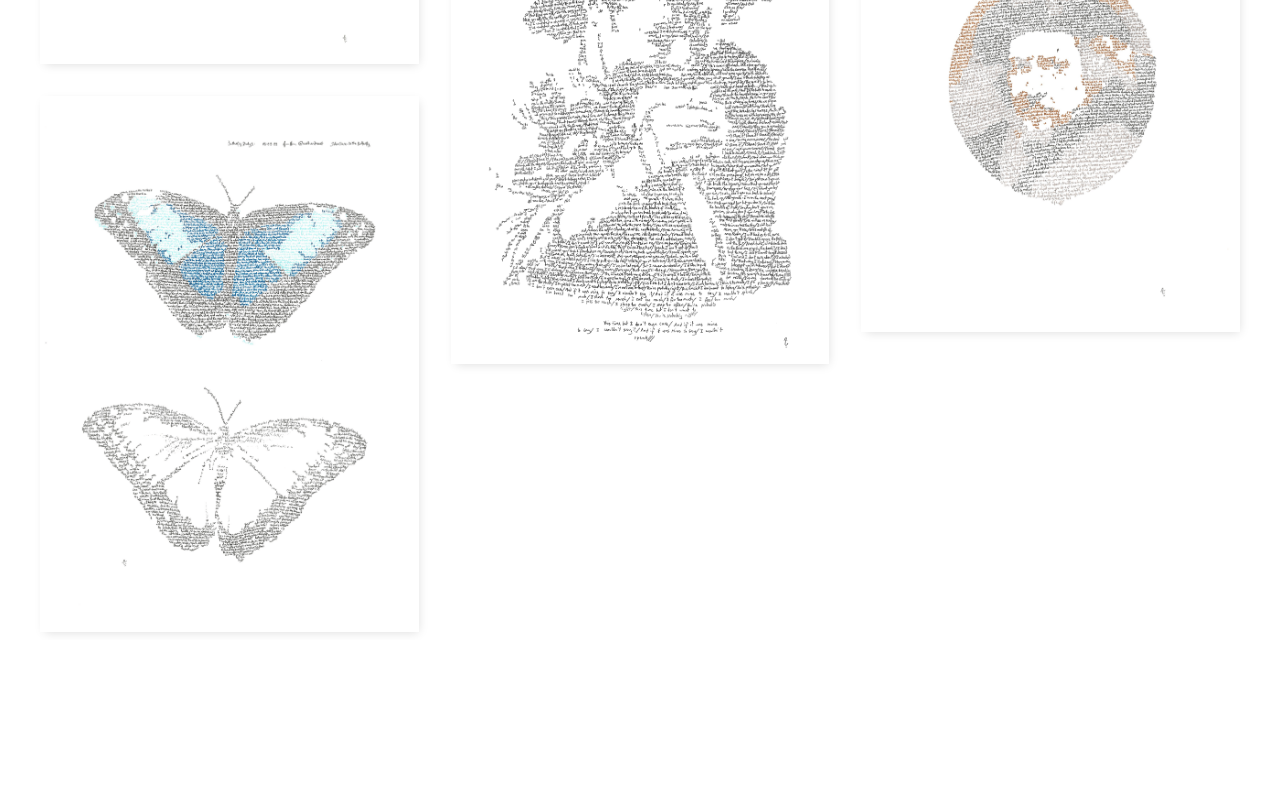
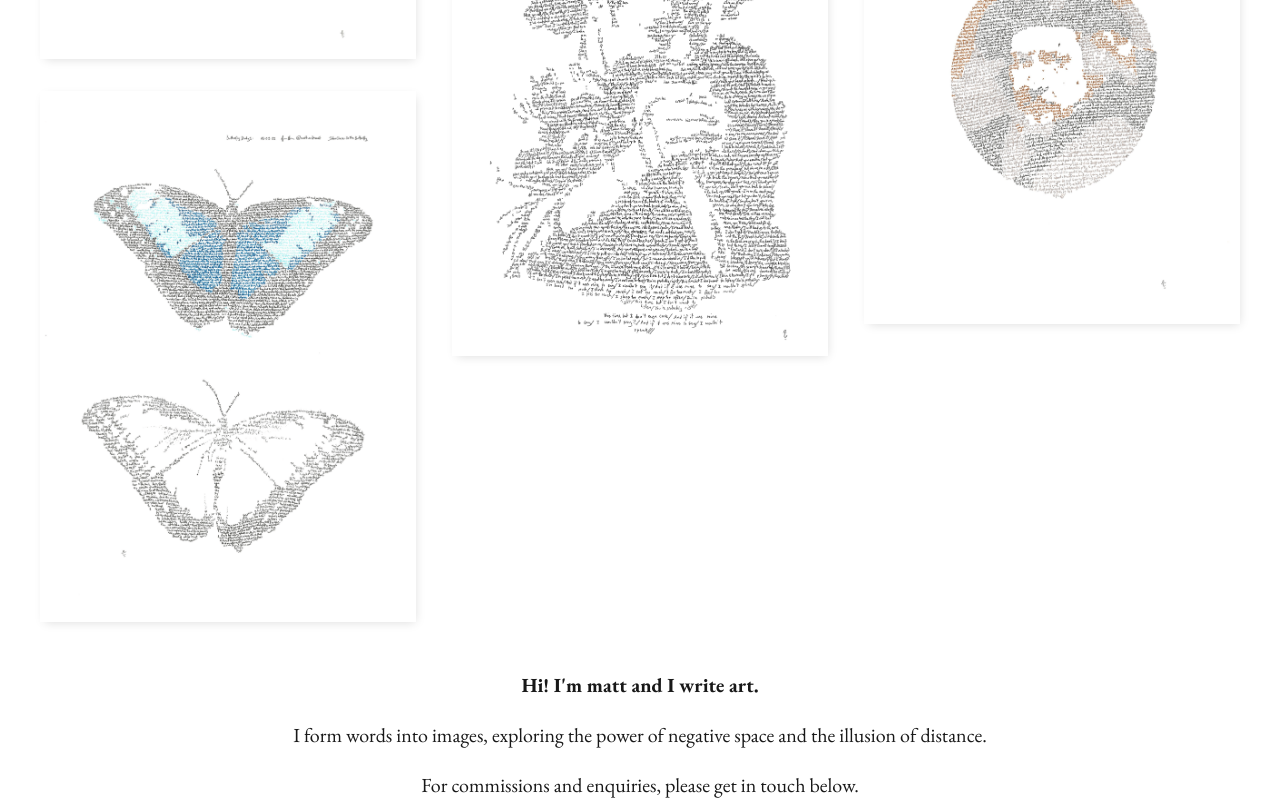
Before and after one commit to AngusMacrae/mattwritesart, a React (Create React App) app: page / in a window 1280 px wide. Shown: the part 907-1707 px from the top of the page. Before the commit the page ends 1547 px from the top, so only its background shows below. Built offline with nearby package versions, Linux system fonts and the light colour scheme.

Commit message:
Add About section

```diff
--- /dev/null
+++ b/src/components/About/About.js
@@ -0,0 +1,11 @@
+export default function About() {
+  return (
+    <section className='about flow'>
+      <p>
+        <strong>Hi! I'm matt and I write art.</strong>
+      </p>
+      <p>I form words into images, exploring the power of negative space and the illusion of distance.</p>
+      <p>For commissions and enquiries, please get in touch below.</p>
+    </section>
+  );
+}
--- a/src/components/App.css
+++ b/src/components/App.css
@@ -1,5 +1,6 @@
 body {
   font-family: 'EB Garamond', serif;
+  font-size: 1.25rem;
   text-rendering: optimizeLegibility;
   color: #181818;
 }
@@ -211,3 +212,7 @@ a:hover {
   -moz-box-shadow: 2px 3px 10px -3px rgba(0, 0, 0, 0.15);
   box-shadow: 2px 3px 10px -3px rgba(0, 0, 0, 0.15);
 }
+
+.about {
+  text-align: center;
+}
--- a/src/components/App.js
+++ b/src/components/App.js
@@ -1,6 +1,7 @@
 import './App.css';
 import Header from './Header/Header';
 import Gallery from './Gallery/Gallery';
+import About from './About/About';
 import art from '../data/art.json';
 import { v4 as uuidv4 } from 'uuid';
 
@@ -12,6 +13,7 @@ function App() {
       <Header />
       <main>
         <Gallery art={art} />
+        <About />
       </main>
     </>
   );
```
